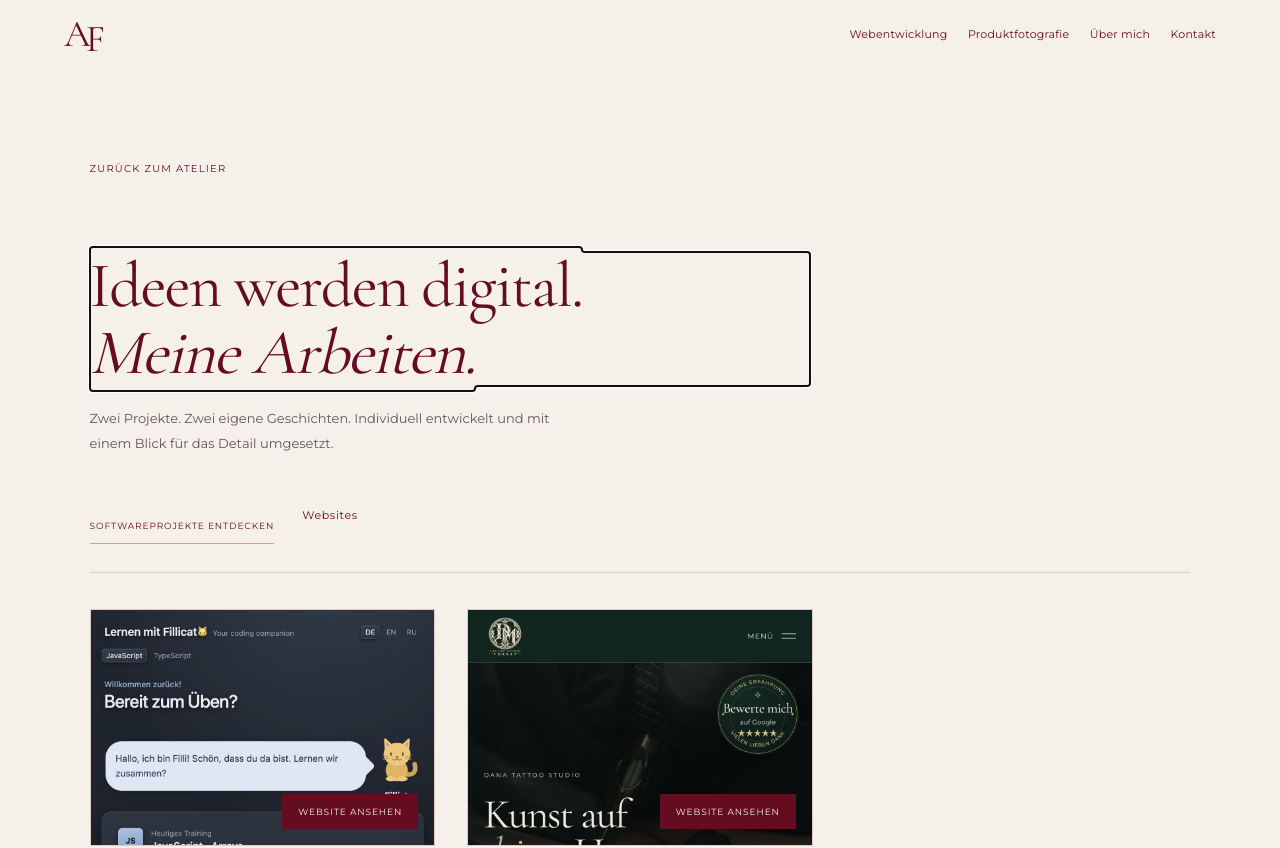
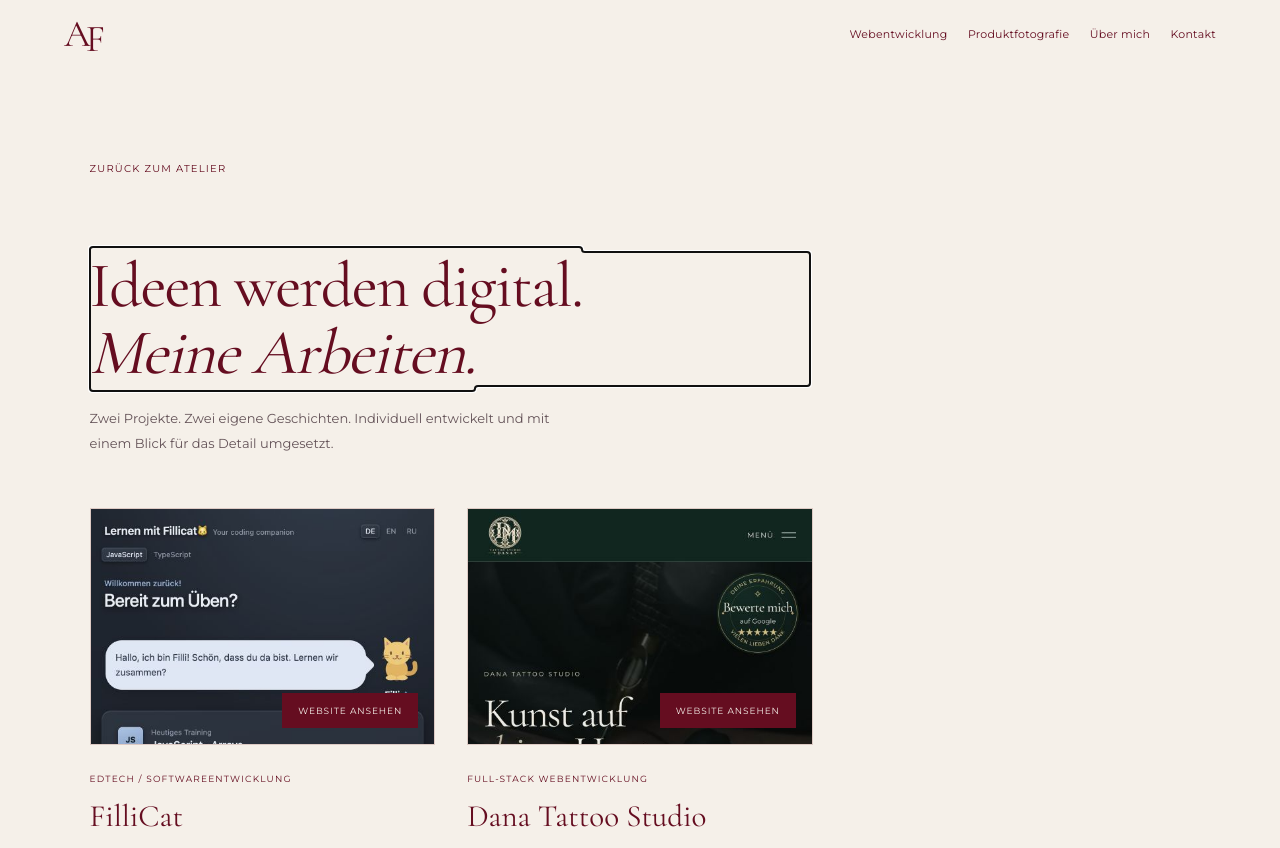
Before and after one commit to AnnaFillanna/anna-filippi.studio, a React (Vite) app: page /projekte in a window 1280 px wide. Shown: the top 848 px of the page. Built offline with nearby package versions, Linux system fonts and the light colour scheme.

Commit message:
Remove project category navigation row

```diff
--- a/src/components/Projects/Projects.module.scss
+++ b/src/components/Projects/Projects.module.scss
@@ -153,17 +153,7 @@
   margin-bottom: 45px;
   padding-block: 12px;
 }
-.categories {
-  display: flex;
-  gap: 12px 28px;
-  flex-wrap: wrap;
-  list-style: none;
-  padding: 0 0 28px;
-  margin: 0 0 36px;
-  border-bottom: 1px solid #650d2029;
-  font-size: 11px;
-  letter-spacing: 0.06em;
-}
+
 .cover {
   position: relative;
   display: block;
@@ -212,9 +202,6 @@
   }
 }
 
-.categoryLink { display: inline-block; padding: 12px 0; color: $bordeaux; text-decoration: none; border-bottom: 1px solid #650d2055; font-size: 9px; letter-spacing: .1em; }
-.categoryLink:hover { border-bottom-color: $bordeaux; }
-.categoryLink:focus-visible { outline: 2px solid $bordeaux; outline-offset: 5px; }
 .software { margin-top: clamp(64px, 8vw, 110px); scroll-margin-top: 110px; }
 .software h2 { font-family: $serif; font-size: clamp(38px, 5vw, 66px); line-height: 1.1; font-weight: 400; margin: 18px 0 24px; }
 
--- a/src/components/Projects/Projects.tsx
+++ b/src/components/Projects/Projects.tsx
@@ -47,7 +47,6 @@ export default function Projects({ softwareOnly = false }: { softwareOnly?: bool
       <h1 id="projects-title" tabIndex={-1}>Ideen werden digital.<br /><em>Meine Arbeiten.</em></h1>
       <p className={styles.lead}>Zwei Projekte. Zwei eigene Geschichten. Individuell entwickelt und mit einem Blick für das Detail umgesetzt.</p>
     </motion.div>
-    <ul className={styles.categories} aria-label="Projektbereiche"><li><a className={styles.categoryLink} href="/softwareentwicklung">SOFTWAREPROJEKTE ENTDECKEN</a></li><li>Websites</li></ul>
     <div className={styles.grid}>{projects.map((project, index) => renderProject(project, index))}</div>
 
   </section>;
```
